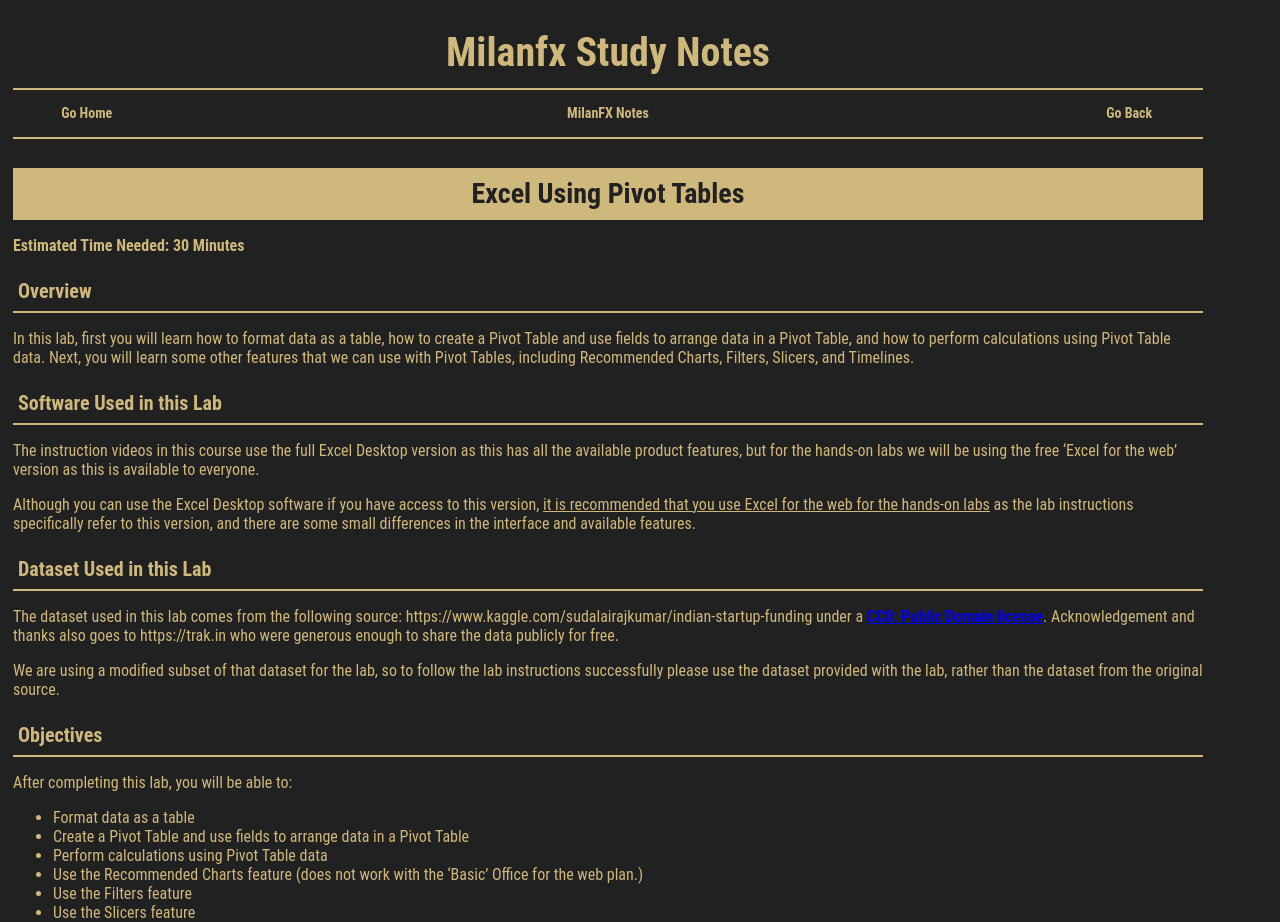
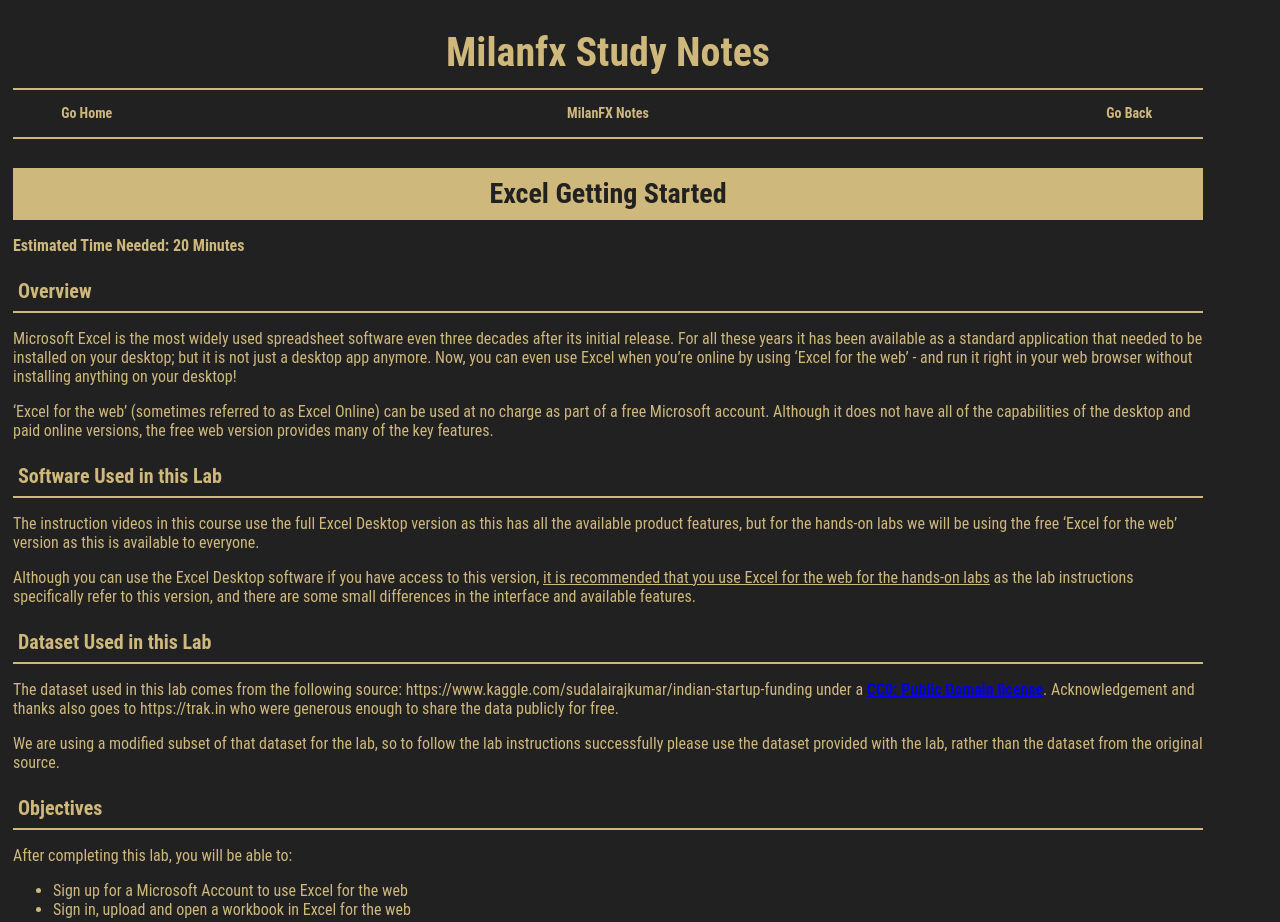
Before and after one commit to milanfx/milanfx.github.io, a Jekyll site: the page built from test.md, in a window 1280 px wide and 1400 px high. Shown: the top 922 px of the window. Built offline with Jekyll 4.4.1, drawn with Linux system fonts in a browser that asks for light colours; some of the changed text lies outside the part shown.

Commit message:
Update test.md

```diff
--- a/test.md
+++ b/test.md
@@ -5,13 +5,15 @@
 ---
 
 
-# Excel Using Pivot Tables
+# Excel Getting Started
 
-**Estimated Time Needed: 30 Minutes**
+**Estimated Time Needed: 20 Minutes**
 
 ### Overview
 
-In this lab, first you will learn how to format data as a table, how to create a Pivot Table and use fields to arrange data in a Pivot Table, and how to perform calculations using Pivot Table data. Next, you will learn some other features that we can use with Pivot Tables, including Recommended Charts, Filters, Slicers, and Timelines.
+Microsoft Excel is the most widely used spreadsheet software even three decades after its initial release. For all these years it has been available as a standard application that needed to be installed on your desktop; but it is not just a desktop app anymore. Now, you can even use Excel when you're online by using 'Excel for the web' - and run it right in your web browser without installing anything on your desktop!
+
+'Excel for the web' (sometimes referred to as Excel Online) can be used at no charge as part of a free Microsoft account. Although it does not have all of the capabilities of the desktop and paid online versions, the free web version provides many of the key features.
 
 ### Software Used in this Lab
 
@@ -30,142 +32,99 @@
 
 After completing this lab, you will be able to:
 
-- Format data as a table
-- Create a Pivot Table and use fields to arrange data in a Pivot Table
-- Perform calculations using Pivot Table data
-- Use the Recommended Charts feature (does not work with the 'Basic' Office for the web plan.)
-- Use the Filters feature
-- Use the Slicers feature
-- Use the Timelines feature
+- Sign up for a Microsoft Account to use Excel for the web
+- Sign in, upload and open a workbook in Excel for the web
 
-## Exercise 1: Introduction to Creating Pivot Tables in Excel
+## Exercise 1: Sign-up for a Microsoft Account to Use Excel for the web
 
-In this exercise, you will learn how to format data as a table, how to create a Pivot Table and use fields to arrange data in a Pivot Table, and how to perform calculations using Pivot Table data.
+In this exercise, you will sign up for a Microsoft Account to use Excel for the web.
 
-### Task A: Format data as a table
+- <ins>If you already have a Microsoft account, you can skip Exercise 1 and proceed to Exercise 2 directly.</ins>
 
-**Step 1:** Download the file **[indian_startup_funding_Lab7.xlsx](https://cf-courses-data.s3.us.cloud-object-storage.appdomain.cloud/IBMDeveloperSkillsNetwork-DA0130EN-SkillsNetwork/Hands-on%20Labs/Lab%207%20-%20Using%20Pivot%20Tables/indian_startup_funding_Lab7.xlsx)**. Upload and open it using Excel for the web.
+**Step 1:** Go to [www.office.com](https://www.office.com). Click **Sign in**
 
-**Step 2:** Select cell **A2**.
+<div align="center"><div style="display: inline-grid; border: 3px solid DarkGreen;"><img src="https://cf-courses-data.s3.us.cloud-object-storage.appdomain.cloud/IBMDeveloperSkillsNetwork-DA0130EN-SkillsNetwork/images/signin.png" width="600"></div></div>
 
-**Step 3:** On the **Home** tab, in the **Tables** group, click **Format as Table**.
+**Step 2:** Click **Create one!**
 
-**Step 4:** Select **Light Gray, Table Style Medium 15**.
+<div align="center"><div style="display: inline-grid; border: 3px solid DarkGreen;"><img src="https://cf-courses-data.s3.us.cloud-object-storage.appdomain.cloud/IBMDeveloperSkillsNetwork-DA0130EN-SkillsNetwork/Hands-on%20Labs/Lab%201%20-%20Access%20to%20the%20environment%20-%20Excel%20for%20the%20web/images/1.2.png" width="400"></div></div>
 
-### Task B: Create a pivot table and use fields to arrange data in a pivot table
+**Step 3:** Enter your existing email id with which you want to create a Microsoft account. Click **Next**.
 
-**Step 1:** Select cell **D4**
+<div align="center"><div style="display: inline-grid; border: 3px solid DarkGreen;"><img src="https://cf-courses-data.s3.us.cloud-object-storage.appdomain.cloud/IBMDeveloperSkillsNetwork-DA0130EN-SkillsNetwork/Hands-on%20Labs/Lab%201%20-%20Access%20to%20the%20environment%20-%20Excel%20for%20the%20web/images/1.3.png" width="400"></div></div>
 
-**Step 2:** On the **Insert** tab, click **PivotTable**.
+**Step 4:** Enter your password and click **Next**.
 
-**Step 3:** Click **OK**.
+<div align="center"><div style="display: inline-grid; border: 3px solid DarkGreen;"><img src="https://cf-courses-data.s3.us.cloud-object-storage.appdomain.cloud/IBMDeveloperSkillsNetwork-DA0130EN-SkillsNetwork/Hands-on%20Labs/Lab%201%20-%20Access%20to%20the%20environment%20-%20Excel%20for%20the%20web/images/1.4.png" width="400"></div></div>
 
-<div align="center"><div style="display: inline-grid; border: 3px solid DarkGreen;"><img src="https://cf-courses-data.s3.us.cloud-object-storage.appdomain.cloud/IBMDeveloperSkillsNetwork-DA0130EN-SkillsNetwork/Hands-on%20Labs/Lab%207%20-%20Using%20Pivot%20Tables/images/1.B.3.png" width="400"></div></div>
+**Step 5:** Enter the code you received by email. Click **Next**.
 
-**Step 4:** Double-click **Sheet1**, type **Pivot1** and click **OK**.
+<div align="center"><div style="display: inline-grid; border: 3px solid DarkGreen;"><img src="https://cf-courses-data.s3.us.cloud-object-storage.appdomain.cloud/IBMDeveloperSkillsNetwork-DA0130EN-SkillsNetwork/Hands-on%20Labs/Lab%201%20-%20Access%20to%20the%20environment%20-%20Excel%20for%20the%20web/images/1.5.png" width="400"></div></div>
 
-**Step 5:** In the fields list, drag **Industry Vertical** to **Rows**.
+**Step 6:** Enter your phone number and click **Send Code**.
 
-**Step 6:** In the fields list, drag **City Location** to **Rows** above **Industry Vertical**.
+<div align="center"><div style="display: inline-grid; border: 3px solid DarkGreen;"><img src="https://cf-courses-data.s3.us.cloud-object-storage.appdomain.cloud/IBMDeveloperSkillsNetwork-DA0130EN-SkillsNetwork/Hands-on%20Labs/Lab%201%20-%20Access%20to%20the%20environment%20-%20Excel%20for%20the%20web/images/1.6.png" width="400"></div></div>
 
-**Step 7:** In the fields list, drag **Startup Name** to **Rows** below **Industry Vertical**.
+**Step 7:** Enter the access code you received as a text on your phone, then click **Next**.
 
-**Step 8:** In the fields list, drag **Amount in USD** to **Values**.
+<div align="center"><div style="display: inline-grid; border: 3px solid DarkGreen;"><img src="https://cf-courses-data.s3.us.cloud-object-storage.appdomain.cloud/IBMDeveloperSkillsNetwork-DA0130EN-SkillsNetwork/Hands-on%20Labs/Lab%201%20-%20Access%20to%20the%20environment%20-%20Excel%20for%20the%20web/images/1.7.png" width="400"></div></div>
 
-**Step 9:** Use the drop down arrow for the **City Location** and Sort By Value  in descending order (Largest to smallest) by the **Count of Amount in USD**.
+**Step 8:** You are now done with the sign up procedure. Now since you are signed in after sign up at this stage, you can proceed directly to **Task B** of **Exercise 2**.
 
-<div align="center"><div style="display: inline-grid; border: 3px solid DarkGreen;"><img src="https://cf-courses-data.s3.us.cloud-object-storage.appdomain.cloud/IBMDeveloperSkillsNetwork-DA0130EN-SkillsNetwork/images/sorting1.png" width="400"></div></div>
+<div align="center"><div style="display: inline-grid; border: 3px solid DarkGreen;"><img src="https://cf-courses-data.s3.us.cloud-object-storage.appdomain.cloud/IBMDeveloperSkillsNetwork-DA0130EN-SkillsNetwork/images/home.png" width="600"></div></div>
 
-<div align="center"><div style="display: inline-grid; border: 3px solid DarkGreen;"><img src="https://cf-courses-data.s3.us.cloud-object-storage.appdomain.cloud/IBMDeveloperSkillsNetwork-DA0130EN-SkillsNetwork/images/sorting2.png" width="400"></div></div>
+## Exercise 2: Sign-in, Upload and Open a Workbook in Excel for the web
 
-**Step 10:** In the ribbon, select the **PivotTable** tab, click **Settings**, then in the **PivotTable Settings** pane, under **Layout**, select **Single column**.
+In this exercise, you will sign in to Excel for the web, open a new workbook and then upload and open a workbook.
 
-**Step 11:** Right-click on the row label Amritsar and select **Expand/Collapse** and **Collapse Entire Field**.
+### Task A: Sign in to Excel for the web
 
-<div align="center"><div style="display: inline-grid; border: 3px solid DarkGreen;"><img src="https://cf-courses-data.s3.us.cloud-object-storage.appdomain.cloud/IBMDeveloperSkillsNetwork-DA0130EN-SkillsNetwork/images/collapse.png" width="600"></div></div>
+**Step 1:** Go to [www.office.com](https://www.office.com). Click **Sign in**.
 
-### Task C: Perform a simple calculation in a pivot table
+<div align="center"><div style="display: inline-grid; border: 3px solid DarkGreen;"><img src="https://cf-courses-data.s3.us.cloud-object-storage.appdomain.cloud/IBMDeveloperSkillsNetwork-DA0130EN-SkillsNetwork/images/signin.png" width="600"></div></div>
 
-**Step 1:** In the **PivotTable Fields** pane, in the **Values** section, click the drop-down arrow next to **Count of Amount in USD**, and click **Value Field Settings**.
+**Step 2:** Enter your sign in email.
 
-**Step 2:** Select **Summarize value field by > Sum**.
+<div align="center"><div style="display: inline-grid; border: 3px solid DarkGreen;"><img src="https://cf-courses-data.s3.us.cloud-object-storage.appdomain.cloud/IBMDeveloperSkillsNetwork-DA0130EN-SkillsNetwork/Hands-on%20Labs/Lab%201%20-%20Access%20to%20the%20environment%20-%20Excel%20for%20the%20web/images/2.A.2.png" width="400"></div></div>
 
-<div align="center"><div style="display: inline-grid; border: 3px solid DarkGreen;"><img src="https://cf-courses-data.s3.us.cloud-object-storage.appdomain.cloud/IBMDeveloperSkillsNetwork-DA0130EN-SkillsNetwork/Hands-on%20Labs/Lab%207%20-%20Using%20Pivot%20Tables/images/1.C.2.png" width="400"></div></div>
+**Step 3:** Enter your password.
 
-**Step 3:** Click **OK**.
+<div align="center"><div style="display: inline-grid; border: 3px solid DarkGreen;"><img src="https://cf-courses-data.s3.us.cloud-object-storage.appdomain.cloud/IBMDeveloperSkillsNetwork-DA0130EN-SkillsNetwork/Hands-on%20Labs/Lab%201%20-%20Access%20to%20the%20environment%20-%20Excel%20for%20the%20web/images/2.A.3.png" width="400"></div></div>
 
-**Step 4:** Select the column called **Sum of Amount in USD** and then on the **Home** tab, select **Accounting Number Format > $ English (United States)**.
+**Step 4:** You are now signed in.
 
-## Exercise 2: Pivot Table Features
+<div align="center"><div style="display: inline-grid; border: 3px solid DarkGreen;"><img src="https://cf-courses-data.s3.us.cloud-object-storage.appdomain.cloud/IBMDeveloperSkillsNetwork-DA0130EN-SkillsNetwork/images/home.png" width="600"></div></div>
 
-In this exercise, you will learn some other features that we can use with Pivot Tables, including Recommended Charts, Filters, Slicers, and Timelines.
+### Task B: Open a new workbook in Excel for the web
 
-**NOTE:** The 'Recommended Charts' feature only works with 'full' Office for the web plans (those plans that come with an Office 365 subscription). Recommended Charts do not work with the 'basic' plan that comes with a Microsoft Account.
+**Step 1:** Click on the **Excel** icon.
 
-### Task A: Use of the Recommended Charts feature (Optional: If you have a full Office for the web plan)
+**Step 2:** Click **New blank workbook**.
 
-**Step 1:** Switch to worksheet **indian-startup-funding**.
+<div align="center"><div style="display: inline-grid; border: 3px solid DarkGreen;"><img src="https://cf-courses-data.s3.us.cloud-object-storage.appdomain.cloud/IBMDeveloperSkillsNetwork-DA0130EN-SkillsNetwork/images/blankwb.png" width="600"></div></div>
 
-**Step 2:** Select column **F (City Location)**.
+**Step 3:** You have successfully opened a new workbook in Excel for the web.
 
-**Step 3:** On the **Insert** tab, select **Recommended Charts**.
+<div align="center"><div style="display: inline-grid; border: 3px solid DarkGreen;"><img src="https://cf-courses-data.s3.us.cloud-object-storage.appdomain.cloud/IBMDeveloperSkillsNetwork-DA0130EN-SkillsNetwork/images/blanlwb.png" width="600"></div></div>
 
-**Step 4:** Click **+ Insert PivotChart**.
+### Task C: Upload and Open a workbook in Excel for the web
 
-<div align="center"><div style="display: inline-grid; border: 3px solid DarkGreen;"><img src="https://cf-courses-data.s3.us.cloud-object-storage.appdomain.cloud/IBMDeveloperSkillsNetwork-DA0130EN-SkillsNetwork/Hands-on%20Labs/Lab%207%20-%20Using%20Pivot%20Tables/images/2.A.4.png" width="600"></div></div>
+**Step 1:** Download the file **[indian_startup_funding_Lab1.xlsx](https://cf-courses-data.s3.us.cloud-object-storage.appdomain.cloud/IBMDeveloperSkillsNetwork-DA0130EN-SkillsNetwork/Hands-on%20Labs/Lab%201%20-%20Access%20to%20the%20environment%20-%20Excel%20for%20the%20web/indian_startup_funding_Lab1.xlsx)**.
 
-**Step 5:** Switch to worksheet **indian-startup-funding** again.
+**Step 2:** To upload and open a workbook in Excel for the web, click the **App Launcher** (cube of dots) in the top left corner. Click **Excel** icon. Then click **Upload and open...** and select the **indian_startup_funding_Lab1.xlsx** file.
 
-**Step 6:** Select column **C, D, E**.
+<div align="center"><div style="display: inline-grid; border: 3px solid DarkGreen;"><img src="https://cf-courses-data.s3.us.cloud-object-storage.appdomain.cloud/IBMDeveloperSkillsNetwork-DA0130EN-SkillsNetwork/images/select_excel.png" width="600"></div></div>
 
-**Step 7:** On the **Insert** tab, select **Recommended Charts**.
+<div align="center"><div style="display: inline-grid; border: 3px solid DarkGreen;"><img src="https://cf-courses-data.s3.us.cloud-object-storage.appdomain.cloud/IBMDeveloperSkillsNetwork-DA0130EN-SkillsNetwork/images/upload.png" width="600"></div></div>
 
-**Step 8:** Choose the recommended chart, and click **+ Insert PivotChart**.
+**Step 3:** The file will be uploaded to your OneDrive of the Microsoft Account you signed up and used to open Excel for the web.
 
-<div align="center"><div style="display: inline-grid; border: 3px solid DarkGreen;"><img src="https://cf-courses-data.s3.us.cloud-object-storage.appdomain.cloud/IBMDeveloperSkillsNetwork-DA0130EN-SkillsNetwork/Hands-on%20Labs/Lab%207%20-%20Using%20Pivot%20Tables/images/recommend1.png" width="600"></div></div>
+<div align="center"><div style="display: inline-grid; border: 3px solid DarkGreen;"><img src="https://cf-courses-data.s3.us.cloud-object-storage.appdomain.cloud/IBMDeveloperSkillsNetwork-DA0130EN-SkillsNetwork/images/uploading.png" width="600"></div></div>
 
-### Task B: Use of the Filters feature
+**Step 4:** You have successfully uploaded and opened a workbook in Excel for the web.
 
-**Step 1:** Switch to worksheet **Pivot1**.
-
-**Step 2:** In the Pivot Table, click the **Row Labels** arrow.
-
-**Step 3:** Select **City Location**, then **Filter...**.
-
-**Step 4:** Just select **Burnsville**, **Delhi**, **New York**, then click **OK** to display the amounts for startups in these three cities only.
-
-**Step 5:** In the Pivot Table, click the **Row Labels** arrow.
-
-**Step 6:** Select **City Location**, then click **Clear Filter From 'City Location'** to display the startups in all cities again.
-
-### Task C: Use of the Slicers feature
-
-**Step 1:** Download the file **[indian_startup_funding_Lab7_with_slicers_timelines.xlsx](https://cf-courses-data.s3.us.cloud-object-storage.appdomain.cloud/IBMDeveloperSkillsNetwork-DA0130EN-SkillsNetwork/Hands-on%20Labs/Lab%207%20-%20Using%20Pivot%20Tables/indian_startup_funding_Lab7_with_slicers_timelines.xlsx)**. Upload and open it using Excel for the web.
-
-**Step 2:** Switch to worksheet **Pivot1** if you are not there.
-
-**Step 3:** In the **City Location** slicer, select **Burnsville**, then **Delhi**, then **New York**.
-
-**Step 4:** To filter by multiple selection in the **City Location** slicer, with **New York** still selected, press **CTRL** and select **Burnsville**, and then **Delhi**.
-
-**Step 5:** To filter using more than one slicer, in the **Investors Name** slicer, select **Amour Infrastructure**, then press **CTRL** and select **Westbridge Capital**, and then **Breakthrough Energy Ventures**.
-
-**Step 6:** In the **City Location** slicer, click the **Clear Filter** button, then in the **Investors Name** slicer, click the **Clear Filter** button.
-
-### Task D: Use of the Timelines feature
-
-**Step 1:** In the Date timeline, click **top right drop-down** and select **DAYS**, then scroll **left and right**.
-
-<div align="center"><div style="display: inline-grid; border: 3px solid DarkGreen;"><img src="https://cf-courses-data.s3.us.cloud-object-storage.appdomain.cloud/IBMDeveloperSkillsNetwork-DA0130EN-SkillsNetwork/Hands-on%20Labs/Lab%207%20-%20Using%20Pivot%20Tables/images/2.D.1.png" width="600"></div></div>
-
-**Step 2:** In the Date timeline, click **top right drop-down** and select **QUARTERS**.
-
-**Step 3:** In the Date Timeline, select **2019 Q1**, then drag **2019 Q1 to 2019 Q3**.
-
-**Step 4:** In the Date timeline, click the **Clear Filter** icon.
-
-**Step 5:** In the Date timeline, click **top right drop-down** and select **YEARS**, then select **2020** only.
+<div align="center"><div style="display: inline-grid; border: 3px solid DarkGreen;"><img src="https://cf-courses-data.s3.us.cloud-object-storage.appdomain.cloud/IBMDeveloperSkillsNetwork-DA0130EN-SkillsNetwork/images/indianstartupwb.png" width="600"></div></div>
 
 **Congratulations!**
 
-You have completed Lab 7, and you are ready for the next topic.
+You have completed Lab 1, and you are ready for the next topic.
```
